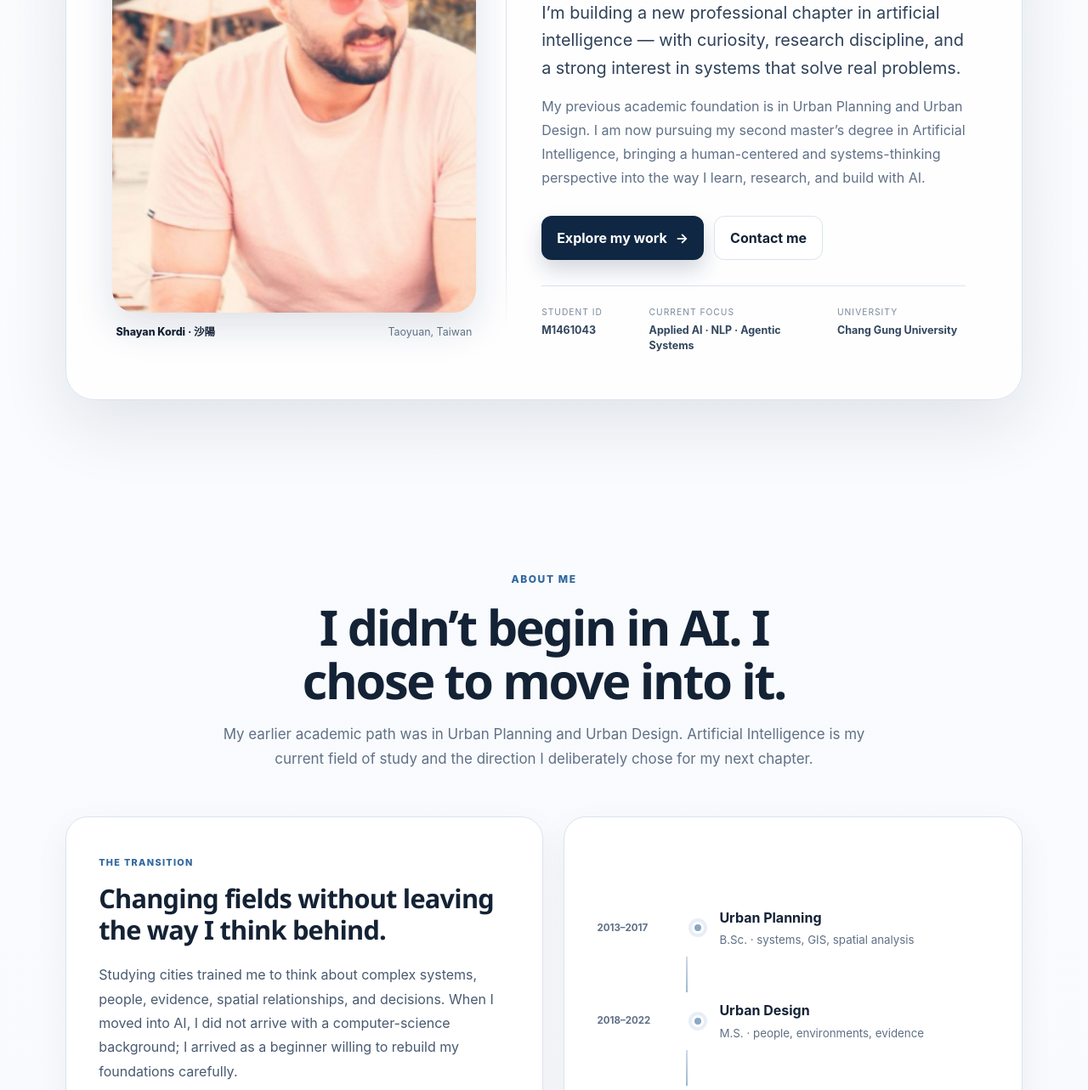
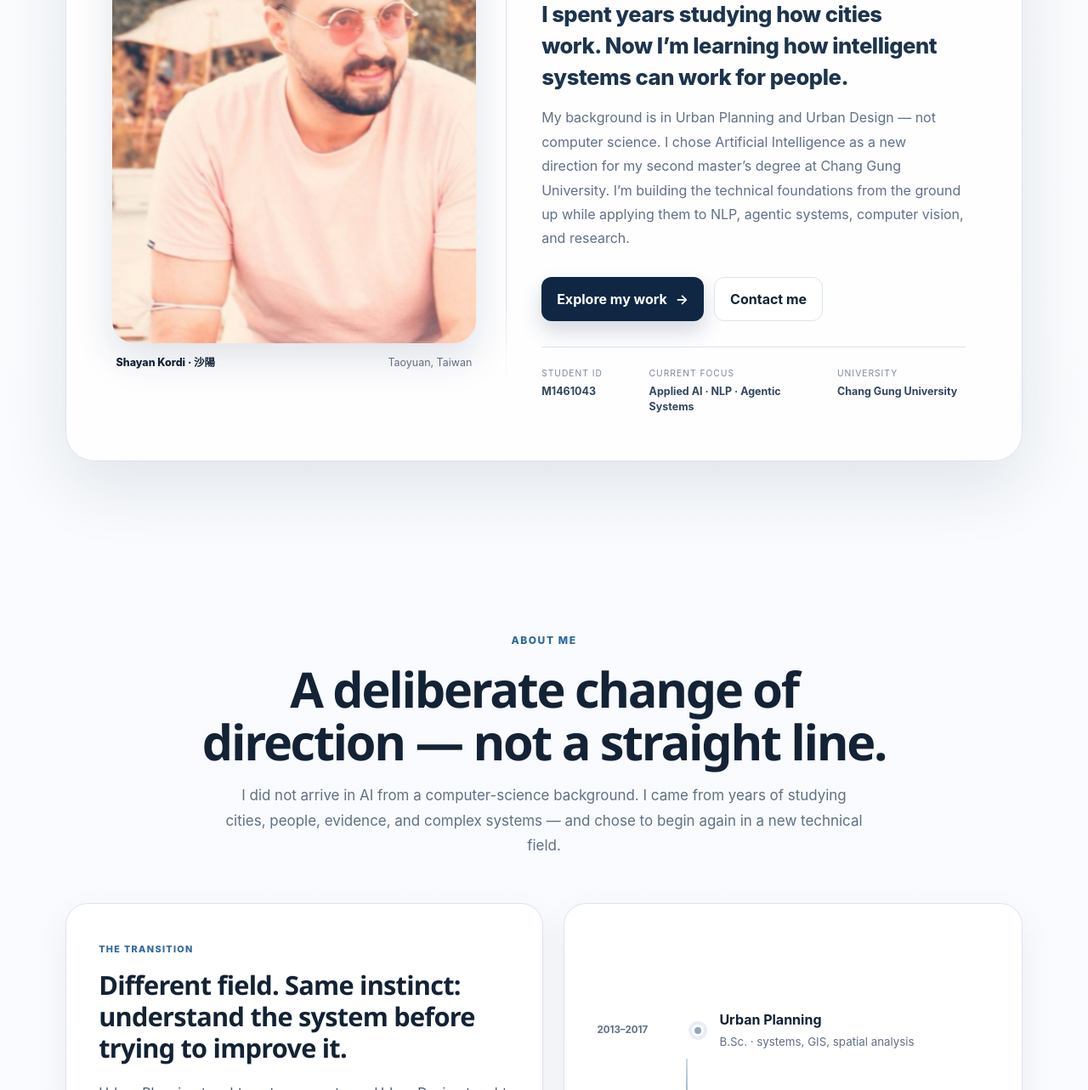
Before and after one commit to shakaplas/shayan-kordi-portfolio, a plain HTML site: page index.html in a window 1280 px wide. Shown: the part 384-1667 px from the top of the page at 85% size. Drawn offline with Linux system fonts and the light colour scheme.

Commit message:
Add files via upload

```diff
--- a/index.html
+++ b/index.html
@@ -49,8 +49,8 @@
           <p class="eyebrow">M.S. in Artificial Intelligence · Chang Gung University</p>
           <p class="hello-line">Hello, I’m</p>
           <h1>Shayan Kordi <span class="cn-name">沙陽</span></h1>
-          <p class="hero-lead">I’m building a new professional chapter in artificial intelligence — with curiosity, research discipline, and a strong interest in systems that solve real problems.</p>
-          <p class="hero-note">My previous academic foundation is in Urban Planning and Urban Design. I am now pursuing my second master’s degree in Artificial Intelligence, bringing a human-centered and systems-thinking perspective into the way I learn, research, and build with AI.</p>
+          <p class="hero-lead">I spent years studying how cities work. Now I’m learning how intelligent systems can work for people.</p>
+          <p class="hero-note">My background is in Urban Planning and Urban Design — not computer science. I chose Artificial Intelligence as a new direction for my second master’s degree at Chang Gung University. I’m building the technical foundations from the ground up while applying them to NLP, agentic systems, computer vision, and research.</p>
 
           <div class="hero-actions">
             <a class="btn btn-primary" href="#research">Explore my work <span aria-hidden="true">→</span></a>
@@ -70,16 +70,16 @@
       <div class="container">
         <div class="section-heading section-heading-centered reveal">
           <span class="section-kicker">About me</span>
-          <h2>I didn’t begin in AI. I chose to move into it.</h2>
-          <p>My earlier academic path was in Urban Planning and Urban Design. Artificial Intelligence is my current field of study and the direction I deliberately chose for my next chapter.</p>
+          <h2>A deliberate change of direction — not a straight line.</h2>
+          <p>I did not arrive in AI from a computer-science background. I came from years of studying cities, people, evidence, and complex systems — and chose to begin again in a new technical field.</p>
         </div>
 
         <div class="about-story-grid">
           <article class="story-card reveal">
             <span class="story-label">The transition</span>
-            <h3>Changing fields without leaving the way I think behind.</h3>
-            <p>Studying cities trained me to think about complex systems, people, evidence, spatial relationships, and decisions. When I moved into AI, I did not arrive with a computer-science background; I arrived as a beginner willing to rebuild my foundations carefully.</p>
-            <p>That transition now shapes how I approach AI: I want to understand the technical side deeply, but I also care about whether a system is useful, interpretable, and connected to a real human need.</p>
+            <h3>Different field. Same instinct: understand the system before trying to improve it.</h3>
+            <p>Urban Planning taught me to see systems. Urban Design taught me to look closely at the people inside those systems. Both trained me to work with evidence, competing constraints, and problems that rarely have one simple answer.</p>
+            <p>AI is a new technical chapter for me. I am rebuilding the foundations deliberately — from Python and machine learning to NLP, computer vision, and agentic systems — while bringing with me the research discipline, systems thinking, and human-centered perspective developed in my earlier work.</p>
           </article>
 
           <div class="journey-panel reveal" aria-label="Academic journey from urban planning and design into artificial intelligence">
--- a/style.css
+++ b/style.css
@@ -103,3 +103,36 @@
   .story-card,.journey-panel{border-radius:22px}.journey-step{grid-template-columns:82px 17px 1fr}.journey-connector{margin-left:89px}
 }
 @media(max-width:430px){:root{--page-gutter:18px}.hero-stage{padding:18px}.hero-photo-panel{max-width:285px}.photo-caption{flex-direction:column;gap:1px}.story-card,.journey-panel{padding:23px}}
+
+
+/* V5 — stronger personal hook and clearer narrative hierarchy */
+.hero-content .hero-lead{
+  font-size:clamp(1.38rem,2vw,1.72rem);
+  line-height:1.43;
+  font-weight:760;
+  letter-spacing:-.018em;
+  color:#1d344e;
+  max-width:625px;
+}
+.hero-content .hero-note{
+  font-size:1rem;
+  line-height:1.78;
+  max-width:625px;
+}
+.story-card h3{
+  max-width:620px;
+}
+@media(max-width:980px){
+  .hero-content .hero-lead{max-width:690px}
+  .hero-content .hero-note{max-width:680px}
+}
+@media(max-width:760px){
+  .hero-content .hero-lead{
+    font-size:clamp(1.22rem,5.2vw,1.48rem);
+    line-height:1.48;
+  }
+  .hero-content .hero-note{
+    font-size:.96rem;
+    line-height:1.72;
+  }
+}
```
